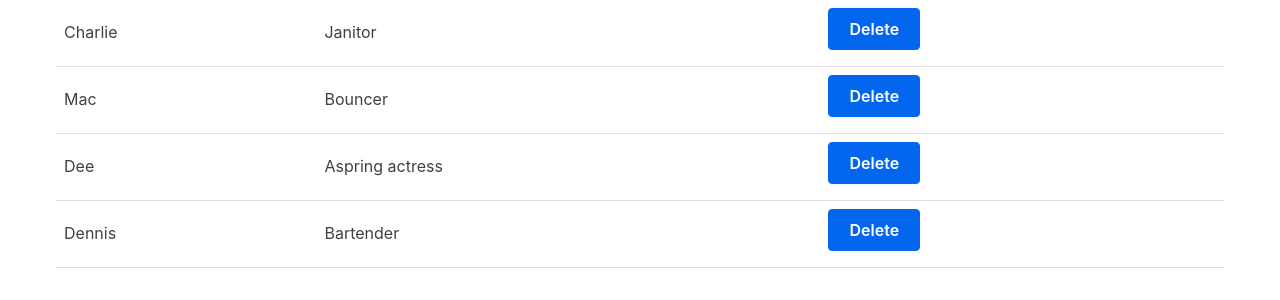
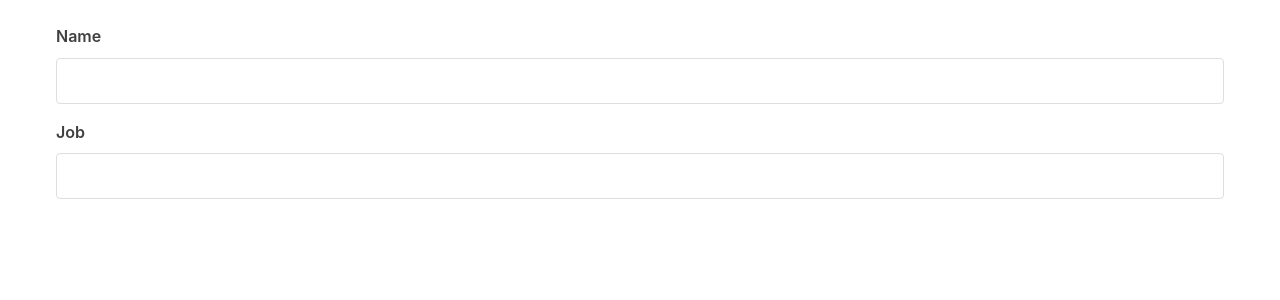
Before and after one commit to eddyiwnl/CSC-307-React, a React (Create React App) app: page / in a window 1280 px wide. Shown: the top 300 px of the page. Built offline with nearby package versions, Linux system fonts and the light colour scheme; the HTML template or start-up script is replaced by a standard one.

Commit message:
Created a form

```diff
--- a/src/App.js
+++ b/src/App.js
@@ -1,26 +1,11 @@
 import React, { Component } from 'react'
 import Table from './Table'
+import Form from './Form';
+
 
 class App extends Component {
     state = {
-      characters: [
-        {
-          name: 'Charlie',
-          job: 'Janitor',
-        },
-        {
-          name: 'Mac',
-          job: 'Bouncer',
-        },
-        {
-          name: 'Dee',
-          job: 'Aspring actress',
-        },
-        {
-          name: 'Dennis',
-          job: 'Bartender',
-        },
-      ],
+      characters: [],
     }
     removeCharacter = index => {
       const { characters } = this.state
@@ -38,8 +23,12 @@
       return (
         <div className="container">
           <Table characterData={characters} removeCharacter={this.removeCharacter} />
+          <Form />
+
         </div>
+
       )
+
     }
   }
 
--- /dev/null
+++ b/src/Form.js
@@ -0,0 +1,43 @@
+import React, { Component } from 'react'
+
+class Form extends Component {
+    initialState= {
+        name: '',
+        job: '',
+    }
+    state = this.initialState
+
+    handleChange = event => {
+        const { name, value } = event.target
+
+        this.setState({
+          [name]: value,
+        })
+      }
+
+    render() {
+        const { name, job } = this.state;
+
+        return (
+          <form>
+            <label htmlFor="name">Name</label>
+            <input
+              type="text"
+              name="name"
+              id="name"
+              value={name}
+              onChange={this.handleChange} />
+            <label htmlFor="job">Job</label>
+            <input
+              type="text"
+              name="job"
+              id="job"
+              value={job}
+              onChange={this.handleChange} />
+          </form>
+        );
+      }
+
+
+}
+export default Form;
```
Also changed, not shown: 1 other file (tests, documents, lock files or other folders).
